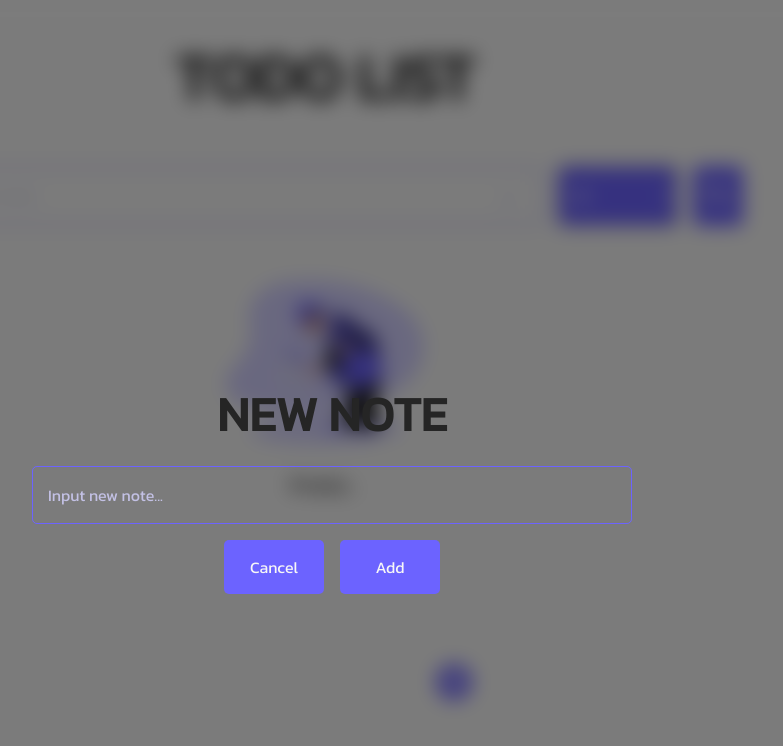
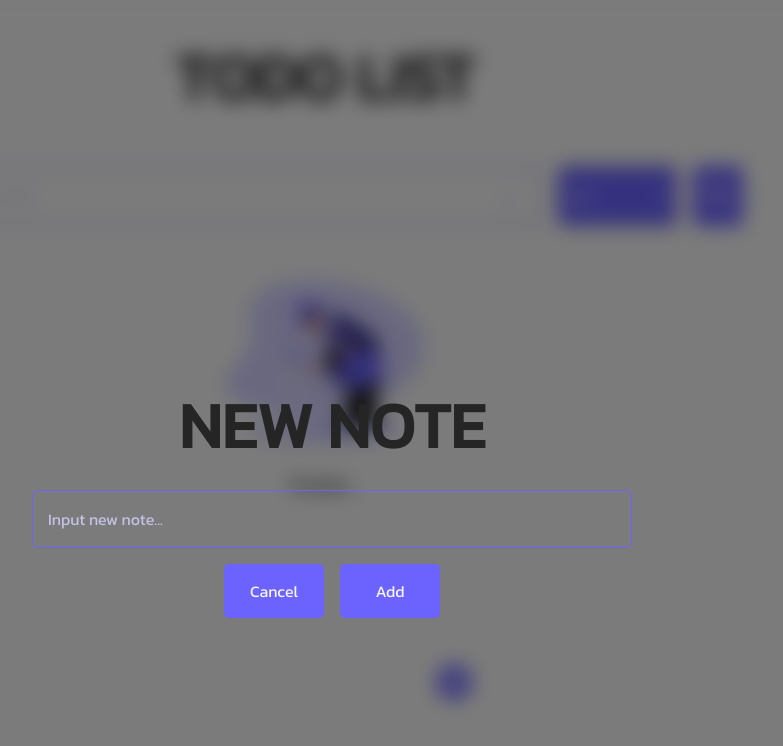
Before and after one commit to rostNshka/toDo, a website built with Vite: page index.html in a window 1280 px wide. Both pictures are taken after a click on the button 762 px from the left and 682 px from the top of the page. Shown: the whole page, without its empty margins (308-1091 px from the left). Built offline with nearby package versions, Linux system fonts and the light colour scheme.

Commit message:
fix theme switch

```diff
--- a/index.html
+++ b/index.html
@@ -74,7 +74,7 @@
 
 <div class="modal">
     <div class="modal__container new-note ">
-        <h2 class="new-note__title">New note</h2>
+        <span class="new-note__title">New note</span>
 
         <div class="new-note__form">
             <label class="new-note__label" for="add-new-note">Input new note...</label>
--- a/src/blocks/modal.scss
+++ b/src/blocks/modal.scss
@@ -17,6 +17,12 @@
     margin: 250px auto;
     transition: all 0.5s ease;
     border-radius: var(--border-radius);
+  }
+
+  span {
+    text-transform: uppercase;
+    font-size: 64px;
+    font-weight: bolder;
   }
 }
 
--- a/src/scripts/themeSwitcher.js
+++ b/src/scripts/themeSwitcher.js
@@ -2,17 +2,42 @@ class ThemeSwitcher {
     constructor(buttonSelector) {
         this.button = document.querySelector('.theme__button');
         this.styleMode = localStorage.getItem("styleMode");
+
+        this.input = document.querySelectorAll('input');
+        this.svg = document.querySelectorAll("svg")
+        this.span = document.querySelectorAll("span");
+
         this.init();
     }
 
     enableDarkStyle() {
         document.body.classList.add('theme__dark');
+        this.input.forEach((item) => {
+            item.style.color = 'var(--light-color)';
+        })
+
+        this.svg.forEach((item) => {
+            item.style.color = 'var(--dark-color)';
+        })
+        this.span.forEach((item) => {
+            item.style.color = 'var(--light-color)';
+        })
+
         document.body.classList.remove('theme__light');
         localStorage.setItem("styleMode", 'dark');
     }
 
     disableDarkStyle() {
         document.body.classList.add('theme__light');
+        this.input.forEach((item) => {
+            item.style.color = 'var(--dark-color)';
+        })
+        this.svg.forEach((item) => {
+            item.style.color = 'var(--light-color)';
+        })
+        this.span.forEach((item) => {
+            item.style.color = 'var(--dark-color)';
+        })
         document.body.classList.remove('theme__dark');
         localStorage.setItem("styleMode", 'light');
     }
```
Also changed, not shown: src/style.css, 1 other file.
